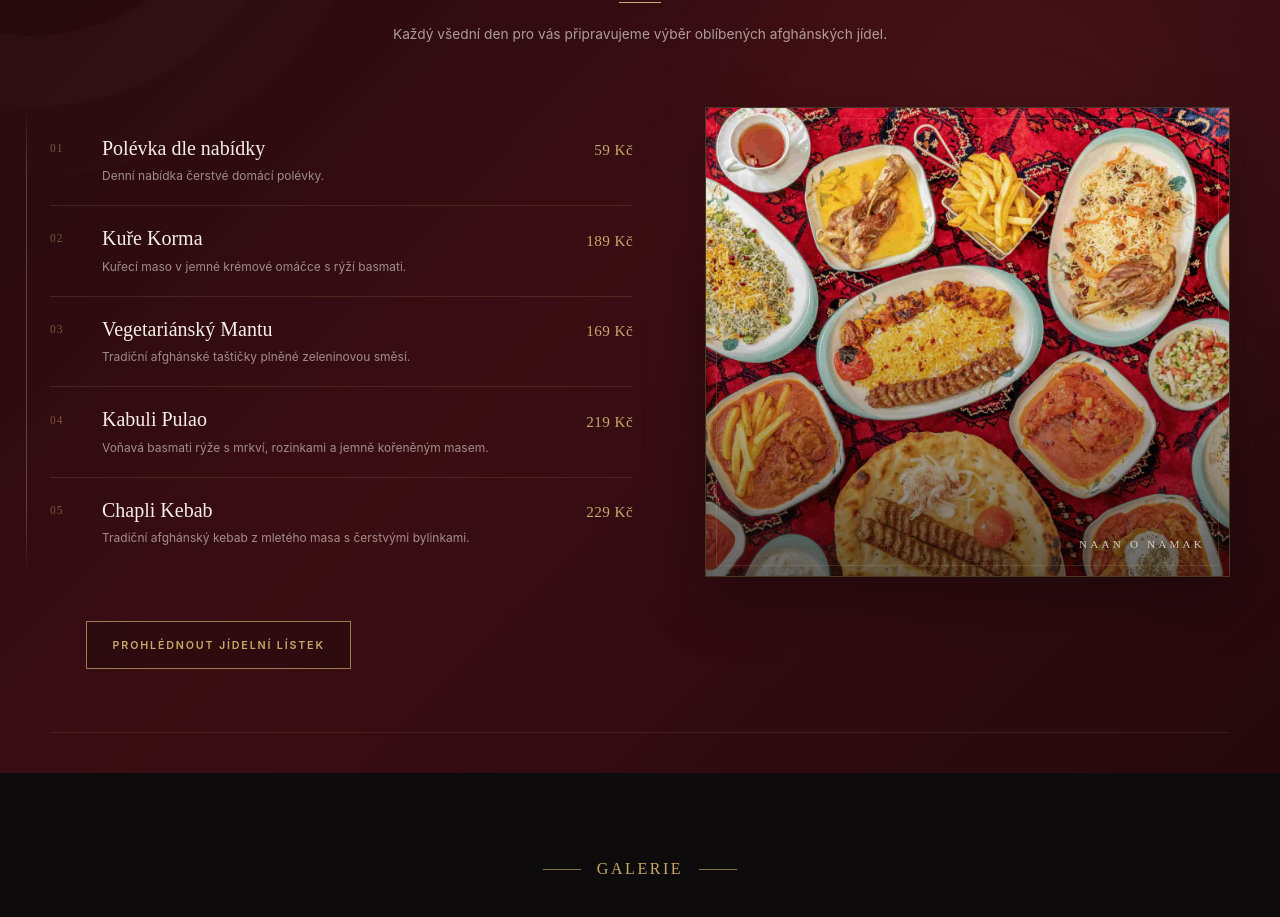
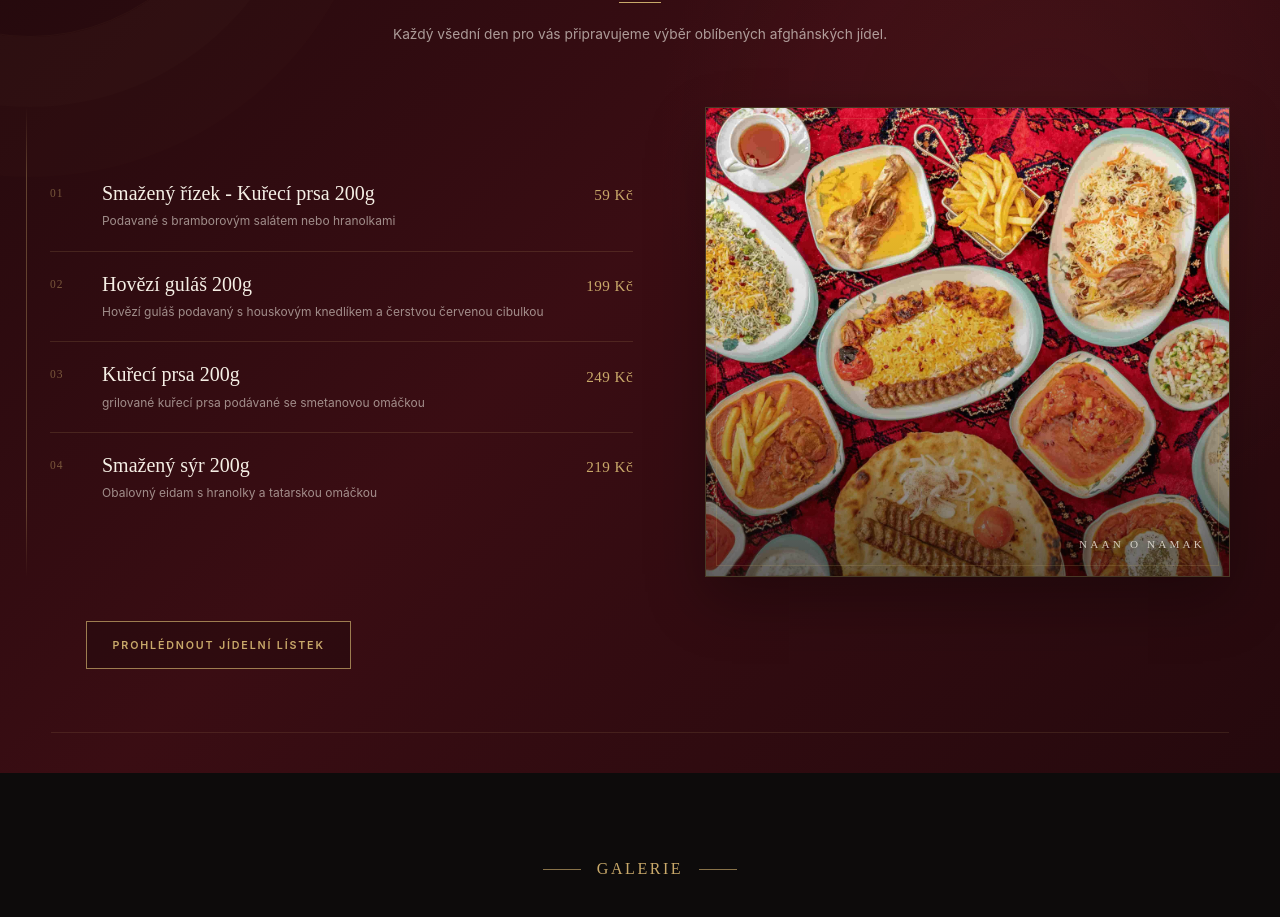
Before and after one commit to Moravec291678/af-restaurant, a React (Vite) app: page / in a window 1280 px wide. Shown: the part 2519-3436 px from the top of the page. Built offline with nearby package versions, Linux system fonts and the light colour scheme.

Commit message:
change odpoledni menu

```diff
--- a/src/components/sections/LunchMenu/LunchMenu.jsx
+++ b/src/components/sections/LunchMenu/LunchMenu.jsx
@@ -7,35 +7,28 @@ import "./LunchMenu.css";
 const lunchMenuItems = [
   {
     id: 1,
-    name: "Polévka dle nabídky",
-    description: "Denní nabídka čerstvé domácí polévky.",
+    name: "Smažený řízek - Kuřecí prsa 200g",
+    description: "Podavané s bramborovým salátem nebo hranolkami",
     price: "59 Kč",
   },
   {
     id: 2,
-    name: "Kuře Korma",
-    description: "Kuřecí maso v jemné krémové omáčce s rýží basmati.",
-    price: "189 Kč",
+    name: "Hovězí guláš 200g",
+    description:
+      "Hovězí guláš podavaný s houskovým knedlíkem a čerstvou červenou cibulkou",
+    price: "199 Kč",
   },
   {
     id: 3,
-    name: "Vegetariánský Mantu",
-    description: "Tradiční afghánské taštičky plněné zeleninovou směsí.",
-    price: "169 Kč",
+    name: "Kuřecí prsa 200g",
+    description: "grilované kuřecí prsa podávané se smetanovou omáčkou",
+    price: "249 Kč",
   },
   {
     id: 4,
-    name: "Kabuli Pulao",
-    description:
-      "Voňavá basmati rýže s mrkví, rozinkami a jemně kořeněným masem.",
+    name: "Smažený sýr 200g",
+    description: "Obalovný eidam s hranolky a tatarskou omáčkou ",
     price: "219 Kč",
-  },
-  {
-    id: 5,
-    name: "Chapli Kebab",
-    description:
-      "Tradiční afghánský kebab z mletého masa s čerstvými bylinkami.",
-    price: "229 Kč",
   },
 ];
 
--- a/src/pages/About.jsx
+++ b/src/pages/About.jsx
@@ -128,7 +128,7 @@ function About() {
                 <h3>Tradiční dobroty</h3>
 
                 <p>
-                  Doporučujeme ochutnat například Kabli palau, plněné taštičky
+                  Doporučujeme ochutnat například Kabuli palau, plněné taštičky
                   mantu nebo šťavnaté maso připravované na jehle.
                 </p>
               </article>
```
